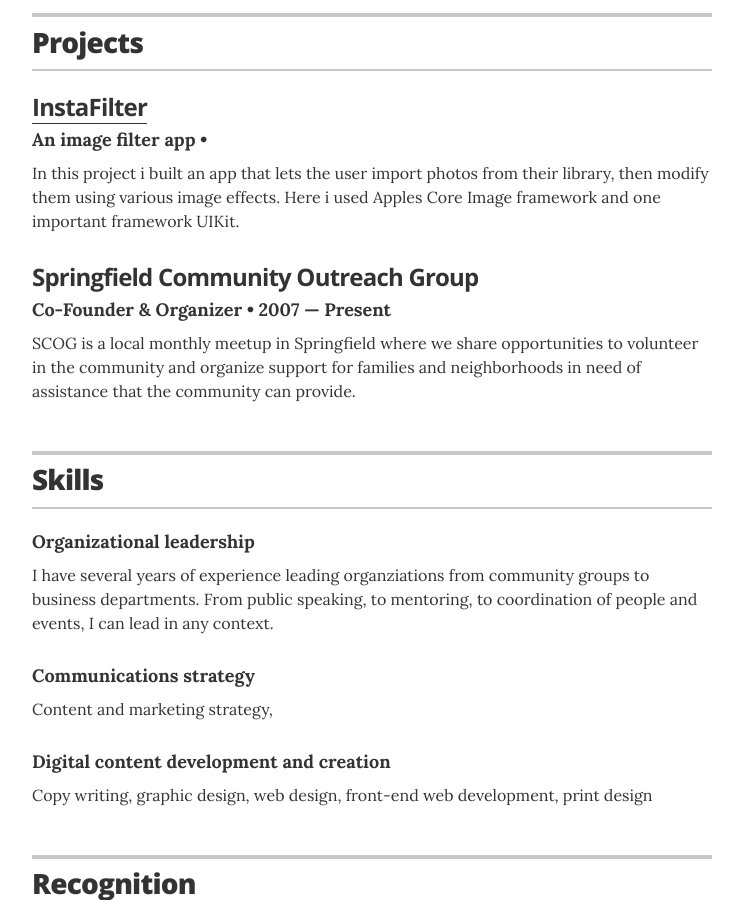
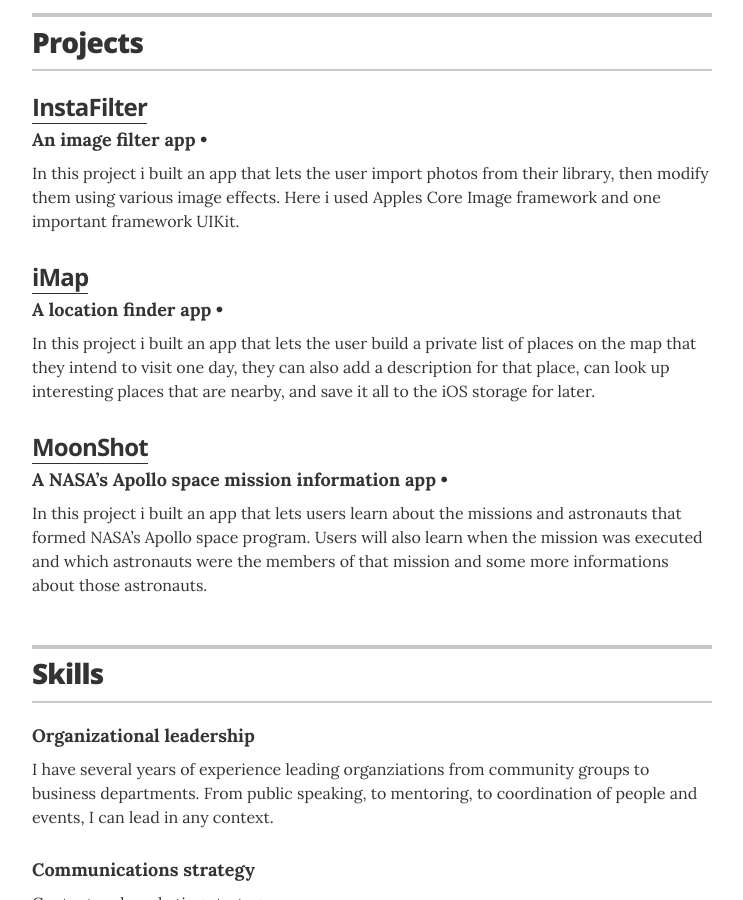
Before and after one commit to A-f-Adib/resume, a Jekyll site: the page built from index.html, in a window 1280 px wide and 900 px high, scrolled down 971 px. Shown: the whole window, without its empty margins (268-1011 px from the left). Built offline with Jekyll 4.4.1, drawn with Linux system fonts in a browser that asks for light colours.

Commit message:
Update projects.yml

```diff
--- a/_data/projects.yml
+++ b/_data/projects.yml
@@ -9,8 +9,15 @@
   description: In this project i built an app that lets the user import photos from their library, then modify them using various image effects. Here i used Apples Core Image framework and one important framework UIKit.
 
 # Springfield Community Outreach Group
-- project: Springfield Community Outreach Group
-  role: Co-Founder & Organizer
-  duration: 2007 &mdash; Present
-  # url: "#"
-  description: SCOG is a local monthly meetup in Springfield where we share opportunities to volunteer in the community and organize support for families and neighborhoods in need of assistance that the community can provide.
+- project: iMap
+  role: A location finder app
+  #duration: 2007 &mdash; Present
+  url: "https://github.com/A-f-Adib/iMap"
+  description: In this project i built an app that lets the user build a private list of places on the map that they intend to visit one day, they can also add a description for that place, can look up interesting places that are nearby, and save it all to the iOS storage for later.
+
+
+- project: MoonShot
+  role: A NASA’s Apollo space mission information app
+  #duration: 2007 &mdash; Present
+  url: "https://github.com/A-f-Adib/MoonShot"
+  description: In this project i built an app that lets users learn about the missions and astronauts that formed NASA’s Apollo space program. Users will also learn when the mission was executed and which astronauts were the members of that mission and some more informations about those astronauts.
```
